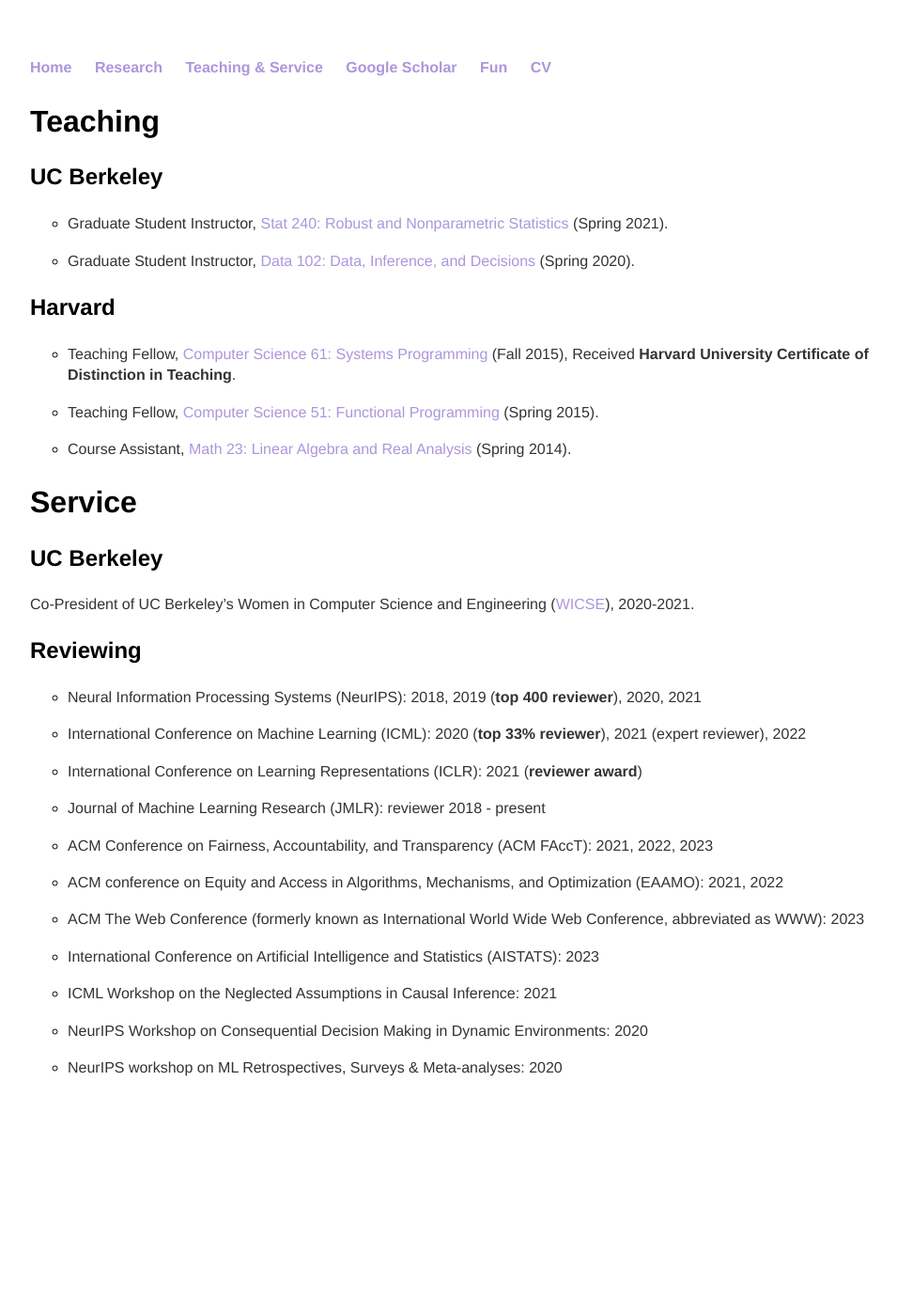
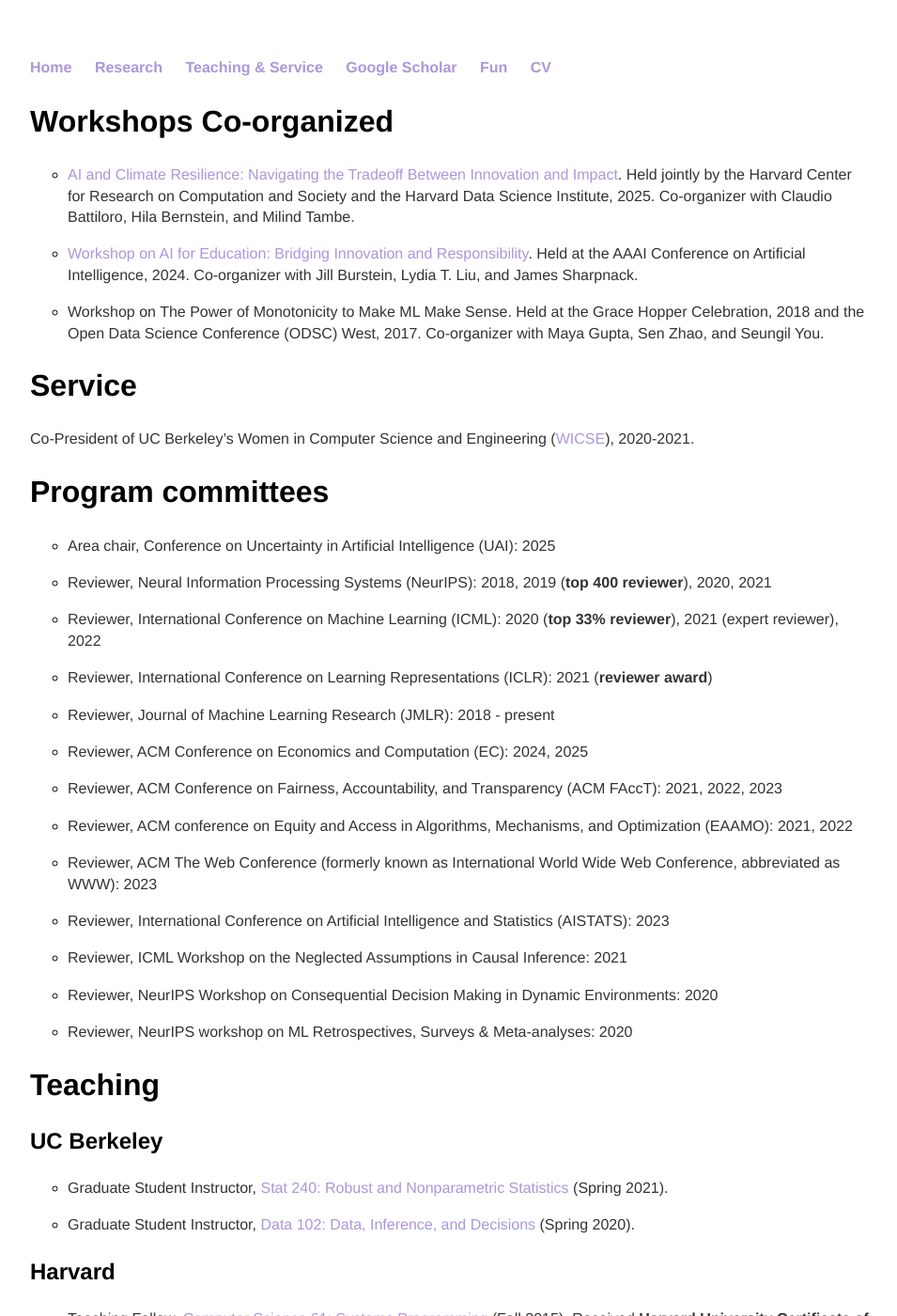
Before and after one commit to serenalwang/serenalwang.github.io, a Jekyll site: the page built from teaching.md, in a window 1280 px wide and 1400 px high. Shown: the whole window at 94% size, without its empty margins (160-1115 px from the left). Built offline with Jekyll 4.4.1, drawn with Linux system fonts in a browser that asks for light colours.

Commit message:
updated teaching and service

```diff
--- a/teaching.md
+++ b/teaching.md
@@ -2,6 +2,51 @@
 layout: default
 title: Teaching & Service
 ---
+
+## Workshops Co-organized
+
+* [AI and Climate Resilience: Navigating the Tradeoff Between Innovation and Impact](https://crcs.seas.harvard.edu/ai-and-climate-resilience). Held jointly by the Harvard Center for Research on Computation and Society and the Harvard Data Science Institute, 2025. Co-organizer with Claudio Battiloro, Hila Bernstein, and Milind Tambe.
+
+* [Workshop on AI for Education: Bridging Innovation and Responsibility](https://ai4ed.cc/workshops/aaai2024). Held at the AAAI Conference on Artificial Intelligence, 2024. Co-organizer with Jill Burstein, Lydia T. Liu, and James Sharpnack.
+
+* Workshop on The Power of Monotonicity to Make ML Make Sense. Held at the Grace Hopper Celebration, 2018 and the Open Data Science Conference (ODSC) West, 2017. Co-organizer with Maya Gupta, Sen Zhao, and Seungil You.
+
+## Service
+
+Co-President of UC Berkeley's Women in Computer Science and Engineering ([WICSE](https://www-inst.eecs.berkeley.edu//~wicse/)), 2020-2021.
+
+## Program committees
+
+* Area chair, Conference on Uncertainty in Artificial Intelligence (UAI): 2025
+
+* Reviewer, Neural Information Processing Systems (NeurIPS): 2018, 2019 (**top 400 reviewer**),
+2020, 2021
+
+* Reviewer, International Conference on Machine Learning (ICML): 2020 (**top 33% reviewer**),
+2021 (expert reviewer), 2022
+
+* Reviewer, International Conference on Learning Representations (ICLR): 2021 (**reviewer
+award**)
+
+* Reviewer, Journal of Machine Learning Research (JMLR): 2018 - present
+
+* Reviewer, ACM Conference on Economics and Computation (EC): 2024, 2025
+
+* Reviewer, ACM Conference on Fairness, Accountability, and Transparency (ACM FAccT):
+2021, 2022, 2023
+
+* Reviewer, ACM conference on Equity and Access in Algorithms, Mechanisms, and Optimization (EAAMO): 2021, 2022
+
+* Reviewer, ACM The Web Conference (formerly known as International World Wide Web Conference, abbreviated as WWW): 2023
+
+* Reviewer, International Conference on Artificial Intelligence and Statistics (AISTATS): 2023
+
+* Reviewer, ICML Workshop on the Neglected Assumptions in Causal Inference: 2021
+
+* Reviewer, NeurIPS Workshop on Consequential Decision Making in Dynamic Environments:
+2020
+
+* Reviewer, NeurIPS workshop on ML Retrospectives, Surveys & Meta-analyses: 2020
 
 ## Teaching
 
@@ -18,38 +63,3 @@
 * Teaching Fellow, [Computer Science 51: Functional Programming](https://curiosity.lib.harvard.edu/archived-harvard-university-online-course-catalogs-courses/catalog/26-31124f78ec3f66bd4aa69f48a5003c9c) (Spring 2015).
 
 * Course Assistant, [Math 23: Linear Algebra and Real Analysis](https://curiosity.lib.harvard.edu/archived-harvard-university-online-course-catalogs-courses/catalog/26-af94335b9bd2e2f0c81be9af1b32ec82) (Spring 2014).
-
-## Service
-
-### UC Berkeley
-
-Co-President of UC Berkeley's Women in Computer Science and Engineering ([WICSE](https://www-inst.eecs.berkeley.edu//~wicse/)), 2020-2021.
-
-### Reviewing
-
-* Neural Information Processing Systems (NeurIPS): 2018, 2019 (**top 400 reviewer**),
-2020, 2021
-
-* International Conference on Machine Learning (ICML): 2020 (**top 33% reviewer**),
-2021 (expert reviewer), 2022
-
-* International Conference on Learning Representations (ICLR): 2021 (**reviewer
-award**)
-
-* Journal of Machine Learning Research (JMLR): reviewer 2018 - present
-
-* ACM Conference on Fairness, Accountability, and Transparency (ACM FAccT):
-2021, 2022, 2023
-
-* ACM conference on Equity and Access in Algorithms, Mechanisms, and Optimization (EAAMO): 2021, 2022
-
-* ACM The Web Conference (formerly known as International World Wide Web Conference, abbreviated as WWW): 2023
-
-* International Conference on Artificial Intelligence and Statistics (AISTATS): 2023
-
-* ICML Workshop on the Neglected Assumptions in Causal Inference: 2021
-
-* NeurIPS Workshop on Consequential Decision Making in Dynamic Environments:
-2020
-
-* NeurIPS workshop on ML Retrospectives, Surveys & Meta-analyses: 2020
```
Also changed, not shown: research.md (+6 -4 lines).
